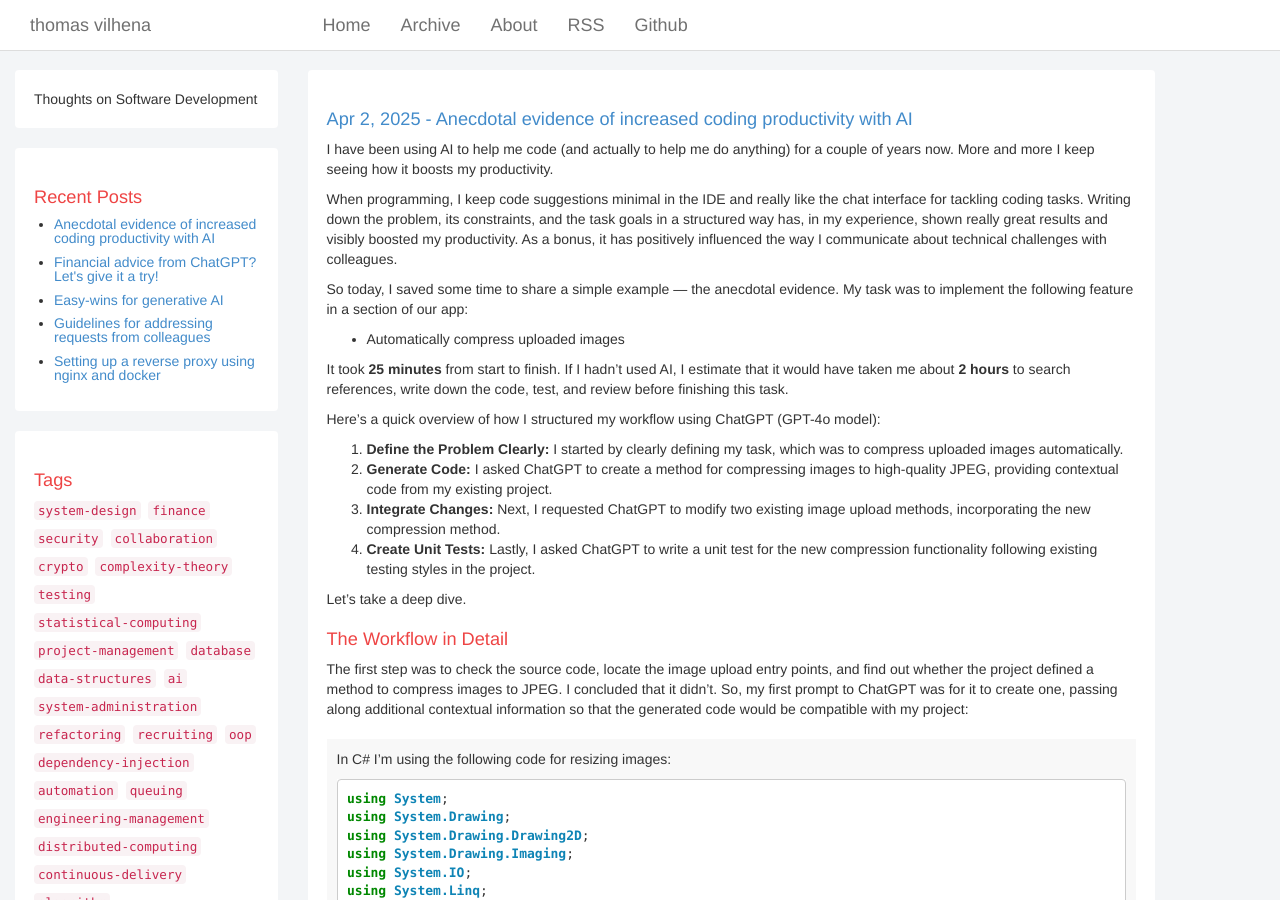
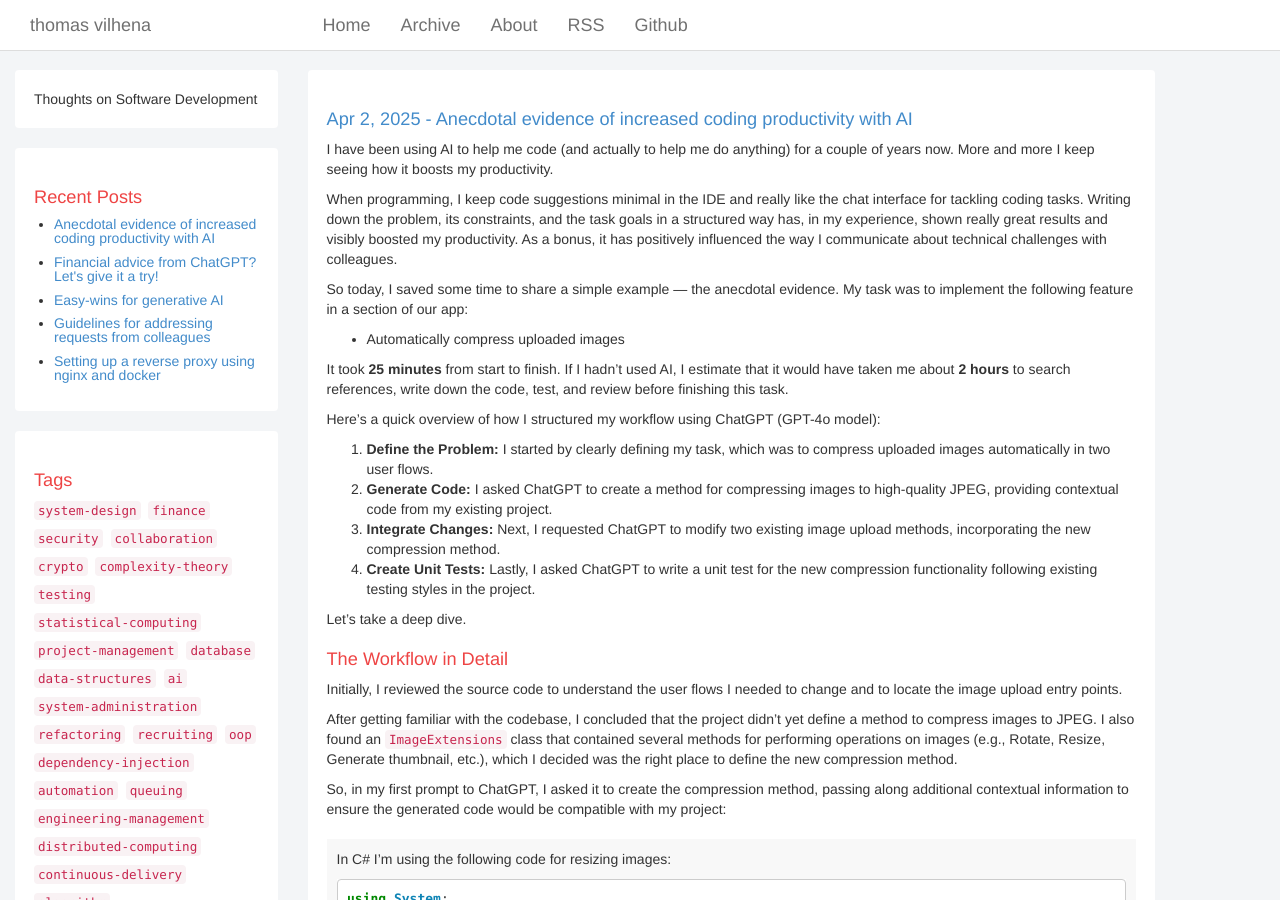
Before and after one commit to TCGV/blog, a Jekyll site: the page built from _posts/2025-04-02-anectodal-evidence-coding-productivity-with-ai.md, in a window 1280 px wide and 900 px high. Built offline with Jekyll 4.4.1, drawn with Linux system fonts in a browser that asks for light colours; some of the changed text lies outside the part shown.

Commit message:
Publishing: 2025-04-02-anectodal-evidence-coding-productivity-with-ai.md

```diff
--- a/_posts/2025-04-02-anectodal-evidence-coding-productivity-with-ai.md
+++ b/_posts/2025-04-02-anectodal-evidence-coding-productivity-with-ai.md
@@ -17,7 +17,7 @@ It took <b>25 minutes</b> from start to finish. If I hadn't used AI, I estimate
 
 Here's a quick overview of how I structured my workflow using ChatGPT (GPT-4o model):
 
-1. <b>Define the Problem Clearly:</b> I started by clearly defining my task, which was to compress uploaded images automatically.
+1. <b>Define the Problem:</b> I started by clearly defining my task, which was to compress uploaded images automatically in two user flows.
 1. <b>Generate Code:</b> I asked ChatGPT to create a method for compressing images to high-quality JPEG, providing contextual code from my existing project.
 1. <b>Integrate Changes:</b> Next, I requested ChatGPT to modify two existing image upload methods, incorporating the new compression method.
 1. <b>Create Unit Tests:</b> Lastly, I asked ChatGPT to write a unit test for the new compression functionality following existing testing styles in the project.
@@ -27,7 +27,11 @@ Let's take a deep dive.
 The Workflow in Detail
 ======
 
-The first step was to check the source code, locate the image upload entry points, and find out whether the project defined a method to compress images to JPEG. I concluded that it didn't. So, my first prompt to ChatGPT was for it to create one, passing along additional contextual information so that the generated code would be compatible with my project:
+Initially, I reviewed the source code to understand the user flows I needed to change and to locate the image upload entry points.
+
+After getting familiar with the codebase, I concluded that the project didn’t yet define a method to compress images to JPEG. I also found an `ImageExtensions` class that contained several methods for performing operations on images (e.g., Rotate, Resize, Generate thumbnail, etc.), which I decided was the right place to define the new compression method.
+
+So, in my first prompt to ChatGPT, I asked it to create the compression method, passing along additional contextual information to ensure the generated code would be compatible with my project:
 
 <div style="padding: 10px;background-color: #f8f8f8;margin: 20px 0;" markdown="1">
 
@@ -96,7 +100,9 @@ public static Image CompressToJpeg(this Image image, long quality = 90L)
 
 </div>
 
-I skimmed through the code, and it seemed to implement everything I requested, so I continued by asking ChatGPT to use this code to adjust two of my application user flows:
+I skimmed through the code, and it seemed to implement everything I requested, so I copied and pasted the generated code into my project's `ImageExtensions` class.
+
+I continued by asking ChatGPT to adjust two of my application user flows to use the new method, with additional considerations:
 
 <div style="padding: 10px;background-color: #f8f8f8;margin: 20px 0;" markdown="1">
 
@@ -158,7 +164,7 @@ private string SaveIcon(string iconName, Stream iconStream)
 
 Again, I reviewed the code and was happy with the proposed changes. After pasting it into my application code, everything compiled without any issues.
 
-Finally, before closing the code changes, I wanted to create a unit test for the new `CompressToJpeg` method, so I sent another message to ChatGPT to create the test analogous to another test in my project:
+Finally, before closing the code changes, I wanted to create a unit test for the new `CompressToJpeg` method, so I sent another message to ChatGPT to create the test method analogous to another test in my project:
 
 <div style="padding: 10px;background-color: #f8f8f8;margin: 20px 0;" markdown="1">
 
@@ -226,8 +232,12 @@ Once I finished the code changes, I performed a manual test to validate that the
   <br><label style="font-size: 12px;">Figure 1. Upload request in Chrome's network tab</label>
 </p>
 
+Success!
+
 Wrapping Up
 ======
+
+This was just one of many examples where AI tools can turbocharge the time it takes to complete manual code structuring and fiddly tasks. This task was a great candidate because it was mostly digital plumbing, relying on high-level operations (like JPEG compression) already provided by the underlying framework.
 
 Several studies try to capture how much productivity AI tools can bring. At the end of the day, it all depends on how frequently and how well you use them in your workflows.
 
@@ -237,4 +247,4 @@ As with anything, usage brings experience, and we become better at identifying t
 
 My complete conversation with ChatGPT can be accessed in the link below:
 
-* <a href="https://chatgpt.com/share/67ed2912-af88-800b-835c-c0e0703a617f>https://chatgpt.com/share/67ed2912-af88-800b-835c-c0e0703a617f</a>
+* [https://chatgpt.com/share/67ed2912-af88-800b-835c-c0e0703a617f](https://chatgpt.com/share/67ed2912-af88-800b-835c-c0e0703a617f)
```
